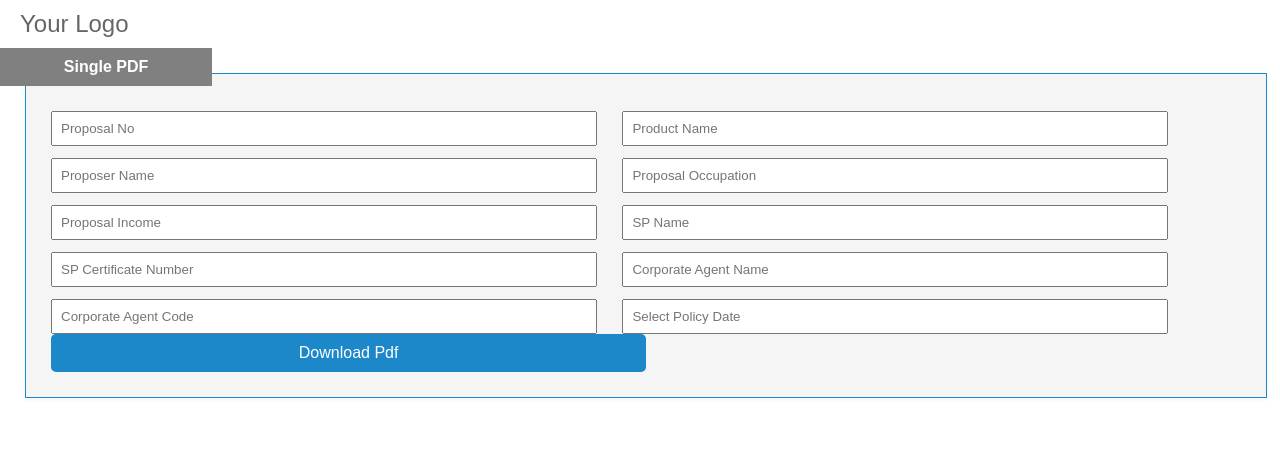
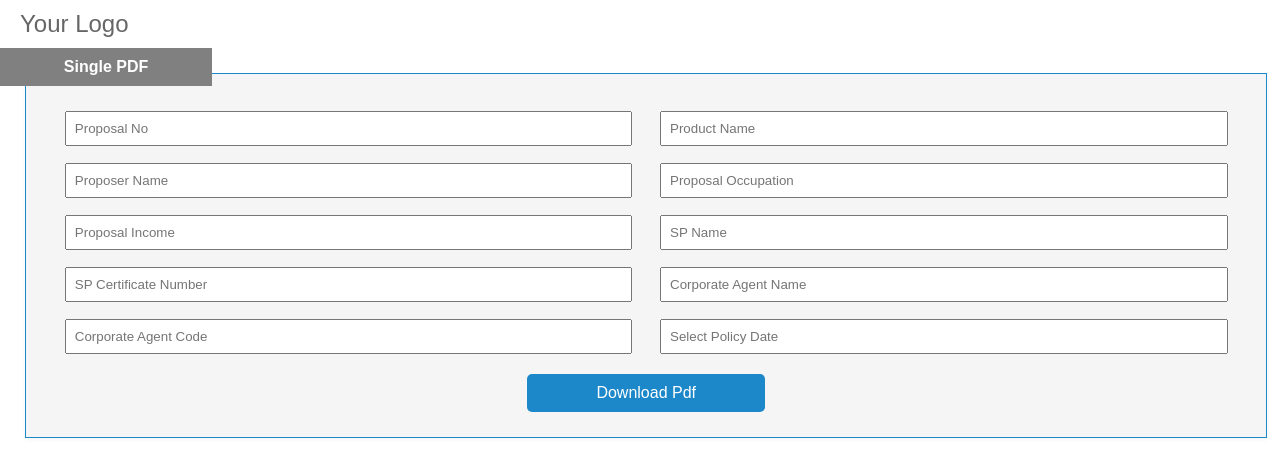
Before and after one commit to priyank-monocept/ACR, a React (Create React App) app in the folder frontend/: page / in a window 1280 px wide. Shown: the top 476 px of the page. Built offline with nearby package versions, Linux system fonts and the light colour scheme.

Commit message:
fix css design issue

```diff
--- a/frontend/src/App.css
+++ b/frontend/src/App.css
@@ -1,14 +1,14 @@
-*{
+* {
   margin: 0;
   padding: 0;
 }
-body{
+body {
   min-height: 100%;
- font-family: Arial, Helvetica, sans-serif;
- font: 14px;
- color: #666;
+  font-family: Arial, Helvetica, sans-serif;
+  font: 14px;
+  color: #666;
 }
-.main-block{
+.main-block {
   display: flex;
   flex-direction: column;
   justify-content: center;
@@ -16,7 +16,7 @@ body{
   min-height: 100vh;
 }
 
-h1{
+h1 {
   margin: 0 0 20px;
   font-weight: 400;
   color: #000;
@@ -30,14 +30,13 @@ form {
   width: 93%;
 }
 
-
-
 .absolute.w-screen {
   width: 100%;
 }
 
 .info {
   width: 100%;
+  text-align: center;
 }
 
 input {
@@ -48,12 +47,12 @@ input {
 
 .input-fields {
   float: left;
-    width: 48%;
-    margin: 12px 0px 0 0px;
+  width: 50%;
+  margin: 12px 0px 0 0px;
 }
 
-button{
-  width: 50%;
+button {
+  width: 20%;
   padding: 10px;
   border: none;
   background: #1c87c9;
@@ -62,21 +61,29 @@ button{
   border-radius: 5px;
   color: #fff;
   text-align: center;
+  margin-top: 15px;
 }
 
-button:hover{
+.submit-button {
+  width: 100%;
+  text-align: center;
+}
+
+button:hover {
   cursor: pointer;
 }
 
 span.error {
+  display: flex;
+
   color: red;
   font-size: 12px;
+  margin-left: 15px;
+  margin-top: 5px;
 }
 
 .react-datepicker-wrapper {
-  float: left;
-  width: 48%;
-  margin: 12px 0px 0 0px;
+  width: 100%;
 }
 
 .header {
@@ -100,7 +107,7 @@ span.error {
   cursor: pointer;
 }
 
-.toggle-button{
+.toggle-button {
   width: 10%;
   margin-right: 100px;
 }
--- a/frontend/src/components/ACRFormFields.js
+++ b/frontend/src/components/ACRFormFields.js
@@ -1,9 +1,8 @@
 import React from "react";
-import { useForm, Controller} from "react-hook-form";
-import DatePicker from 'react-datepicker';
-import 'react-datepicker/dist/react-datepicker.css';
+import { useForm, Controller } from "react-hook-form";
+import DatePicker from "react-datepicker";
+import "react-datepicker/dist/react-datepicker.css";
 import { DevTool } from "@hookform/devtools";
-
 
 const ACRFormFields = () => {
   const {
@@ -24,8 +23,12 @@ const ACRFormFields = () => {
 
   const FormInput = ({ name, placeholder, rules, errors }) => (
     <>
-      <div class="input-fields">
-      <input type="text" {...register(name, rules)} placeholder={placeholder} />
+      <div className="input-fields">
+        <input
+          type="text"
+          {...register(name, rules)}
+          placeholder={placeholder}
+        />
         <span className="error">{errors[name]?.message}</span>
       </div>
     </>
@@ -150,10 +153,11 @@ const ACRFormFields = () => {
             })}
             errors={errors}
           />
+          <div className="input-fields">
             <Controller
               name="policy_date"
               control={control}
-            rules={{ required: 'Select policy date' }}
+              rules={{ required: "Select policy date" }}
               render={({ field }) => (
                 <DatePicker
                   selected={field.value}
@@ -165,7 +169,10 @@ const ACRFormFields = () => {
             />
             <span className="error">{errors.policy_date?.message}</span>
           </div>
+        </div>
+        <div className="submit-button">
           <button type="submit">Download Pdf</button>
+        </div>
       </form>
       {/* <DevTool control={control} placement="top-left" /> */}
     </div>
```
Lines whose indentation alone changed are shown as unchanged.
